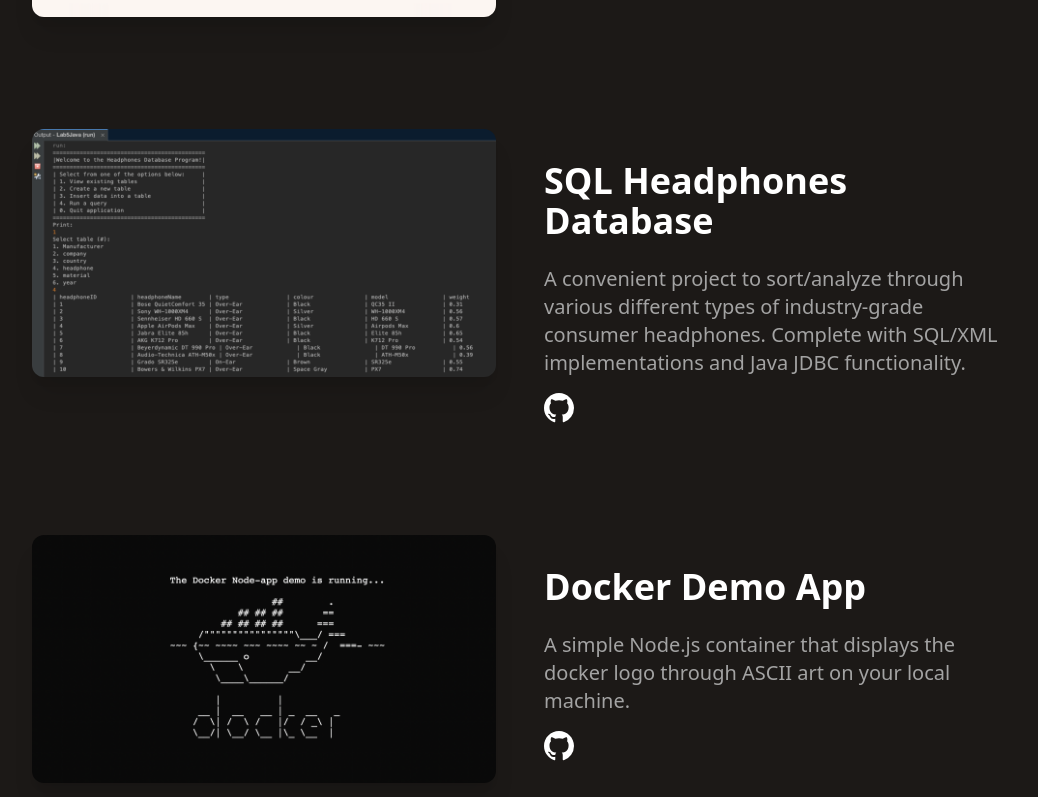
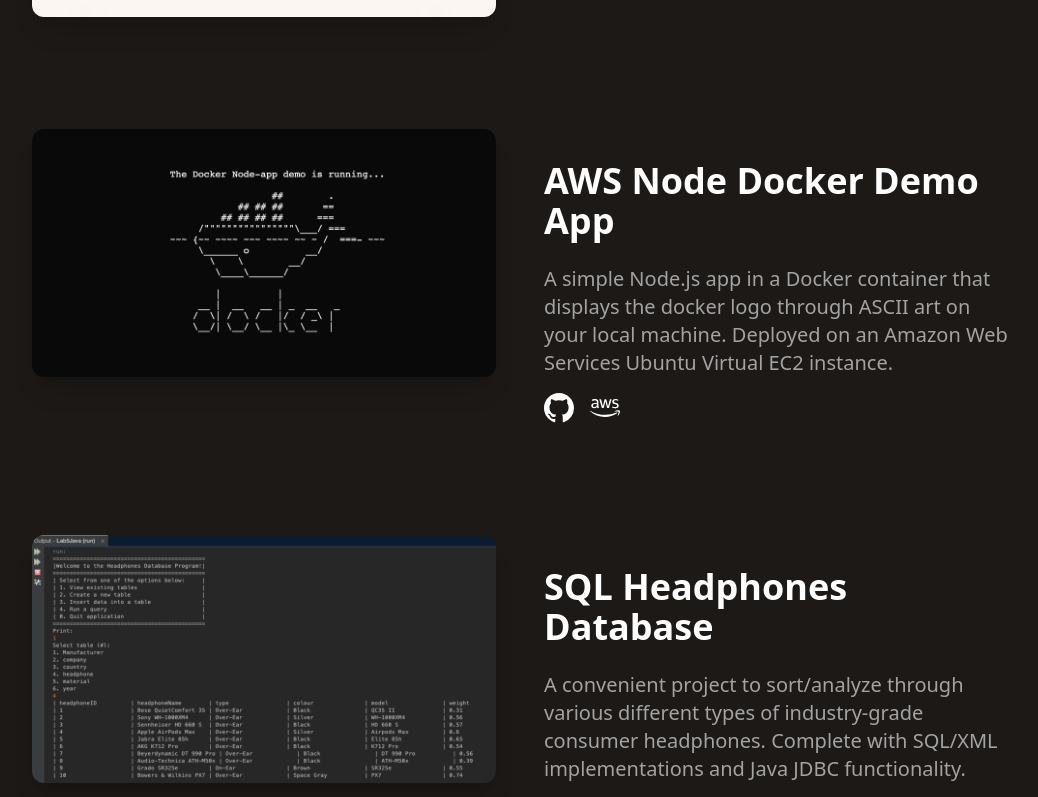
Before and after one commit to kburza/my-portfolio, a Next.js app: page / in a window 1280 px wide. Shown: the part 4200-4997 px from the top of the page, without its empty margins (120-1158 px from the left). Built offline with nearby package versions, Linux system fonts and the light colour scheme.

Commit message:
Updated AWS Docker Project
- updated info on AWS docker project and added link

```diff
--- a/components/ProjectsSection.tsx
+++ b/components/ProjectsSection.tsx
@@ -3,6 +3,7 @@ import Image from "next/image";
 import Link from "next/link";
 import SlideUp from "./SlideUp";
 import { BsGithub, BsArrowUpRightSquare } from "react-icons/bs";
+import { FaAws } from "react-icons/fa";
 
 const projects = [
   {
@@ -22,20 +23,20 @@ const projects = [
     link: "http://arashiartdecor.ca/",
   },
   {
+    name: "AWS Node Docker Demo App",
+    description:
+      "A simple Node.js app in a Docker container that displays the docker logo through ASCII art on your local machine. Deployed on an Amazon Web Services Ubuntu Virtual EC2 instance.",
+    image: "/docker.png",
+    github: "https://github.com/kburza/docker-demo",
+    link: "http://34.236.145.136:8000/",
+  },
+  {
     name: "SQL Headphones Database",
     description:
       "A convenient project to sort/analyze through various different types of industry-grade consumer headphones. Complete with SQL/XML implementations and Java JDBC functionality.",
     image: "/head.png",
     github: "https://github.com/kburza/sql-xml-headphones-database",
     link: "https://github.com/kburza/sql-xml-headphones-database",
-  },
-  {
-    name: "Docker Demo App",
-    description:
-      "A simple Node.js container that displays the docker logo through ASCII art on your local machine.",
-    image: "/docker.png",
-    github: "https://github.com/kburza/docker-demo",
-    link: "https://github.com/kburza/docker-demo",
   },
   {
     name: "Secure Java Bank App",
@@ -66,11 +67,13 @@ const projects = [
 const ProjectsSection = () => {
   return (
     <section id="projects" style={{ marginBottom: "15em" }}>
-      <h1 className="my-10 text-center font-bold text-4xl">
+      <h1
+        className="my-10 text-center
+font-bold text-4xl"
+      >
         Projects
         <hr className="w-6 h-1 mx-auto my-4 bg-gray-500 border-0 rounded"></hr>
       </h1>
-
       <div className="flex flex-col space-y-28">
         {projects.map((project, idx) => {
           return (
@@ -102,7 +105,15 @@ const ProjectsSection = () => {
                           />
                         </Link>
                       )}
-                      {![
+                      {project.name === "AWS Node Docker Demo App" ? (
+                        <Link href={project.link} target="_blank">
+                          <FaAws
+                            size={30}
+                            className="hover:-translate-y-1 transition-transform cursor-pointer"
+                          />
+                        </Link>
+                      ) : (
+                        ![
                           "SQL Headphones Database",
                           "Cyclone V FPGA Media Centre",
                           "Secure Java Bank App",
@@ -115,6 +126,7 @@ const ProjectsSection = () => {
                               className="hover:-translate-y-1 transition-transform cursor-pointer"
                             />
                           </Link>
+                        )
                       )}
                     </div>
                   </div>
```
Lines whose indentation alone changed are shown as unchanged.
